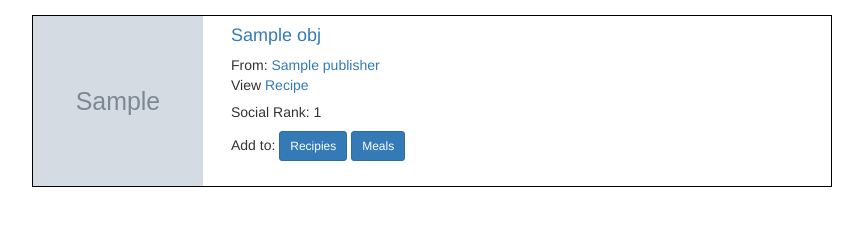
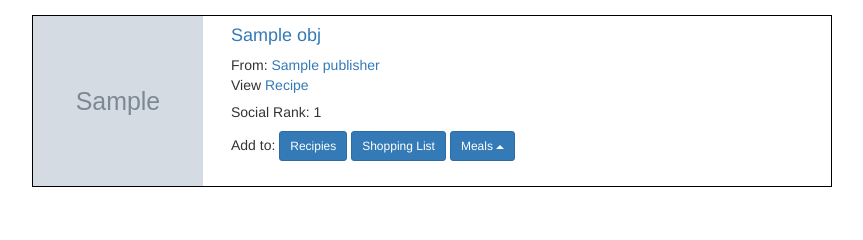
Before and after one commit to juleskt/CS411Team5Project, a Django app: template MealBoxV1/templates/searchResults.html in a window 1280 px wide. Shown: the part 115-355 px from the top of the page, without its empty margins (208-1071 px from the left). Run offline with Django 3.2, Linux system fonts and the light colour scheme; the template is opened without the code that fills it: most values are stand-ins (such as "Sample title", 1, 10 or a date in 2020); grey boxes marked "Sample" are stand-in pictures; parts of the project's set-up code (start-up, migrations or seed data) failed here and were passed over; some libraries are stand-ins or nearby versions.

Commit message:
Why do I do this to myself? Added dropdown Meals

```diff
--- a/MealBoxV1/amazonTest.py
+++ b/MealBoxV1/amazonTest.py
@@ -2,7 +2,7 @@ from amazon.api import AmazonAPI
 from SecretConfigs import *
 
 amazon = AmazonAPI(SecretConfigs.awsAccessKey(), SecretConfigs.awsSecretKey(), SecretConfigs.awsAssociateTag())
-products = amazon.search(Keywords='salt', SearchIndex='All')
+products = amazon.search(Keywords='pizza dough', SearchIndex='All')
 
 for i, product in enumerate(products):
    print (i, product.title)
--- a/MealBoxV1/templates/searchResults.html
+++ b/MealBoxV1/templates/searchResults.html
@@ -3,6 +3,8 @@
 <head>
     <meta charset="UTF-8">
     <title>Search Results!</title>
+
+    <script src="//ajax.googleapis.com/ajax/libs/jquery/1.10.2/jquery.min.js"></script>
 
     {% load static %}
 
@@ -73,10 +75,25 @@
                         <h5>Social Rank: {{ obj.social_rank}}</h5>
                     </div>
 
-                    <div>
-                        Add to:
-                        <button type="button" class="btn btn-primary btn-sm">Recipies</button>
-                        <button type="button" class="btn btn-primary btn-sm">Meals</button>
+                    <div style='display: inline-block'>
+                        <div style='float: left'>
+                            Add to:
+                            <button type="button" class="btn btn-primary btn-sm">Recipies</button>
+                            <button type'button' class='btn btn-primary btn-sm'>Shopping List</button>
+                        </div>
+
+                        <div class='dropup inline' style='float: left; margin-left:4px;'>
+                            <button class="btn btn-primary btn-sm dropdown-toggle" type="button" data-toggle="dropdown">
+                                Meals
+                                <span class="caret"></span>
+                            </button>
+                            <ul class="dropdown-menu">
+                                <li><a href="#">Thanksgiving</a></li>
+                                <li><a href="#">Birthday</a></li>
+                                <li><a href="#">RandomHoliday</a></li>
+                            </ul>
+                        </div>
+
                     </div>
 
                 </div>
```
Also changed, not shown: MealBoxV1/MealBoxV1/settings.py (line endings or trailing spaces).
